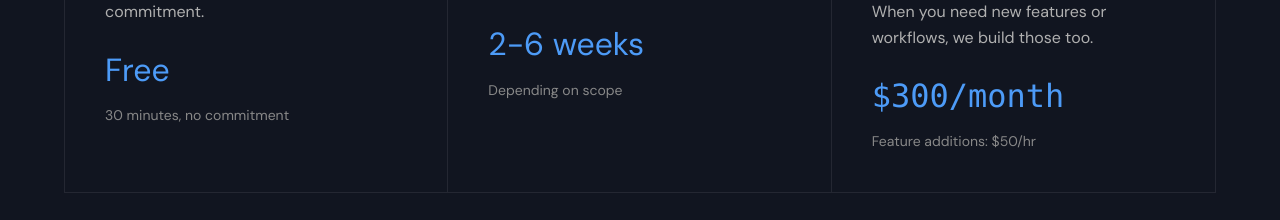
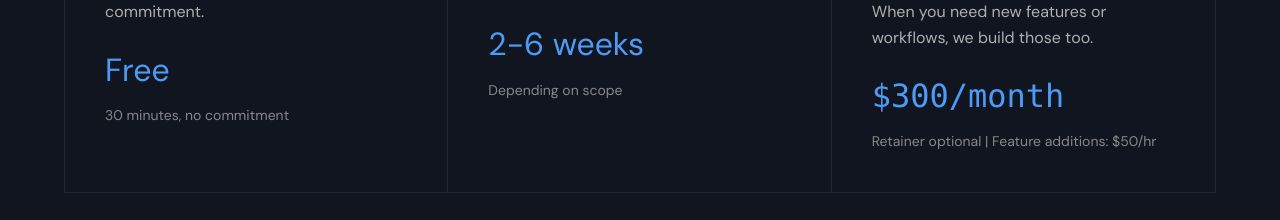
Before and after one commit to cfrancis15/compound_automation_site, a React (Vite) app in the folder client/: page / in a window 1280 px wide. Shown: the part 3340-3560 px from the top of the page. Built offline with nearby package versions, Linux system fonts and the light colour scheme; no server answers.

Commit message:
updated 'how it works' component with retainer optional subtext

```diff
--- a/client/src/components/HowItWorks.jsx
+++ b/client/src/components/HowItWorks.jsx
@@ -49,7 +49,7 @@ function HowItWorks() {
                 features or workflows, we build those too.
               </p>
               <p className="step-price price-mono">$300/month</p>
-              <p className="step-note">Feature additions: $50/hr</p>
+              <p className="step-note">Retainer optional | Feature additions: $50/hr</p>
             </article>
           </div>
         </ScrollReveal>
```
